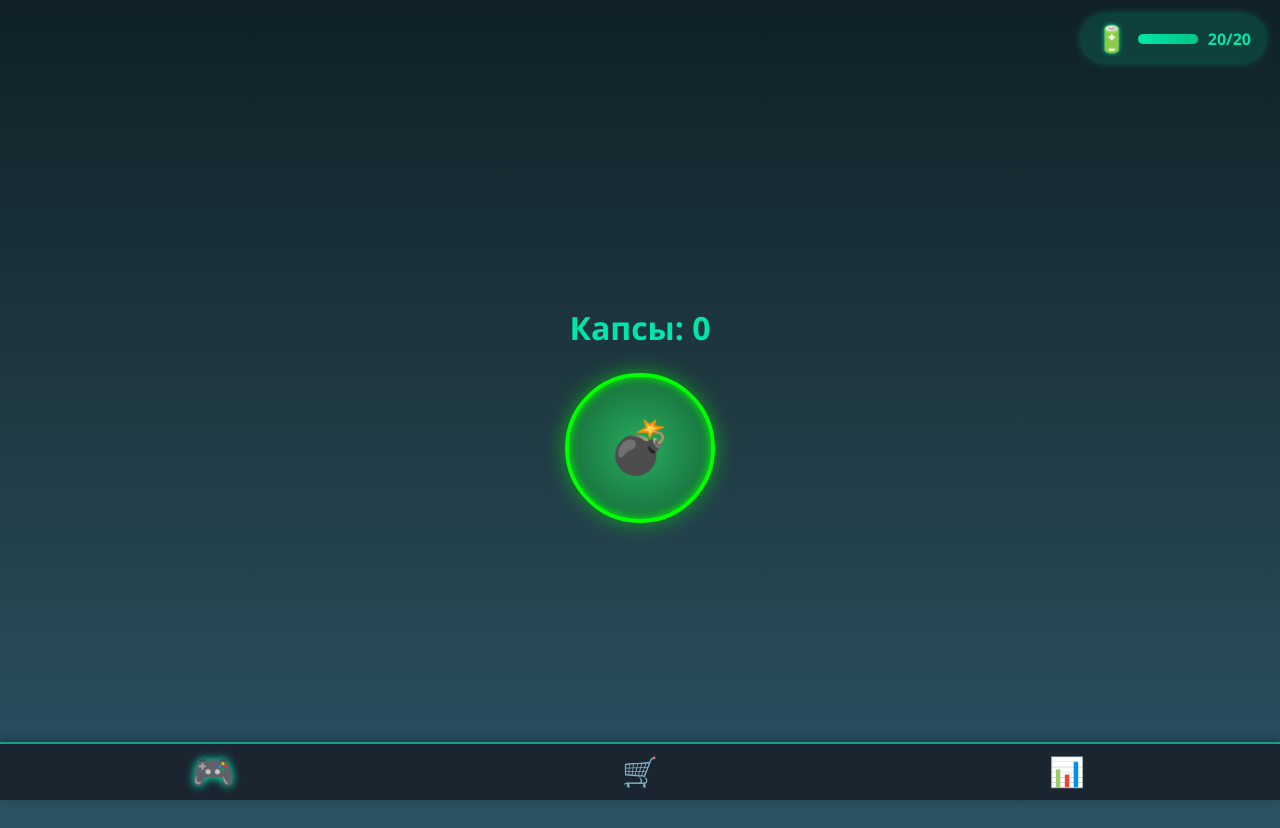
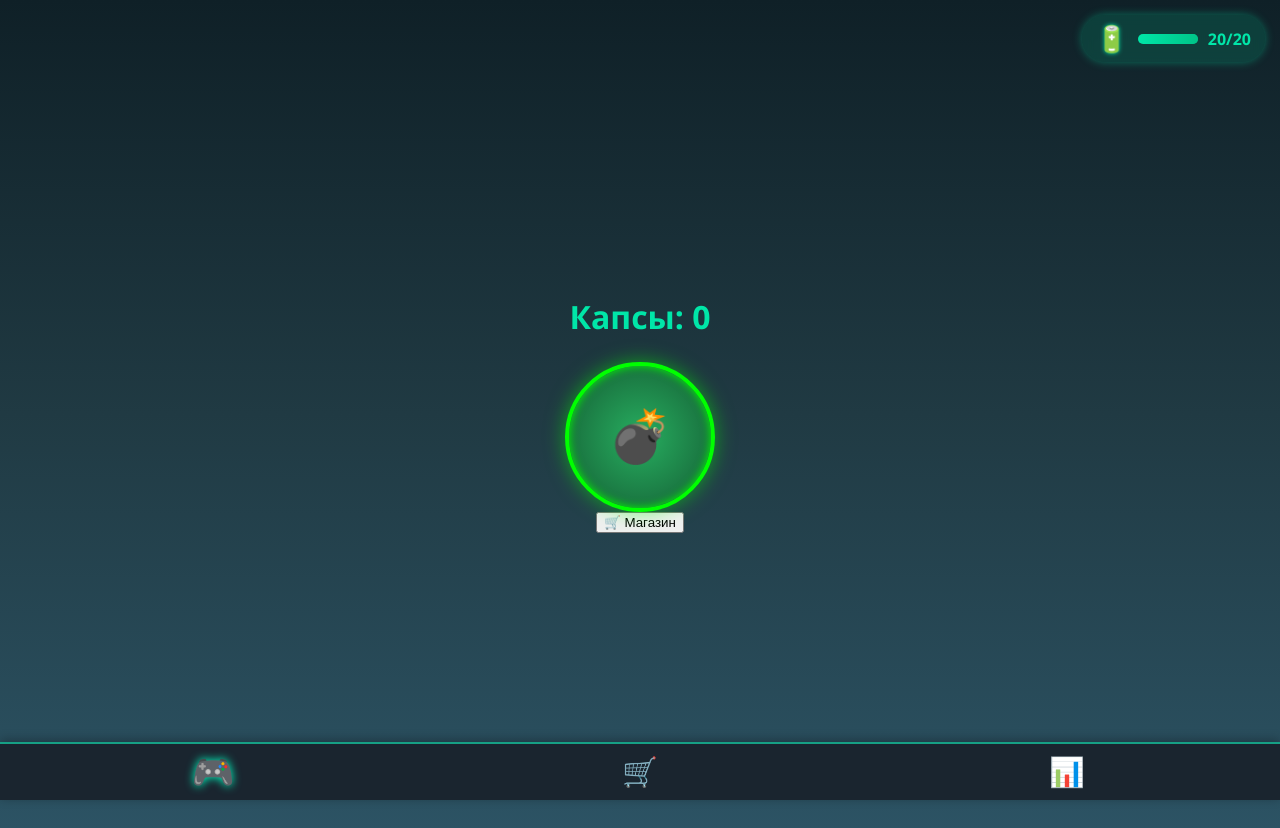
Before and after one commit to crymory/bunker-clickers, a React (Create React App) app: page / in a window 1280 px wide. Built offline with nearby package versions, Linux system fonts and the light colour scheme.

Commit message:
Update App.js

```diff
--- a/src/App.js
+++ b/src/App.js
@@ -91,9 +91,8 @@ function App() {
     <div className="app">
       {tab === TABS.GAME && (
   <div className="game">
-          <div className="counter">
-            Капсы: {caps.toLocaleString('ru-RU')}
-          </div>
+    {/* Счетчик, энергия, кнопка клика */}
+    <div className="counter">Капсы: {caps.toLocaleString('ru-RU')}</div>
 
     <div className="energy" title={`Энергия: ${energy} из ${maxEnergy}`}>
       <span className="battery-icon">🔋</span>
@@ -106,7 +105,6 @@ function App() {
       <span>{energy}/{maxEnergy}</span>
     </div>
 
-          <div className="button-wrapper">
     <button
       className="click-button"
       onClick={handleClick}
@@ -114,13 +112,21 @@ function App() {
       title={energy === 0 ? 'Недостаточно энергии' : 'Кликни!'}
     ></button>
 
+    {/* Кнопка для открытия магазина */}
+    <button
+      className="open-shop-btn"
+      onClick={() => setTab(TABS.SHOP)}
+    >
+      🛒 Магазин
+    </button>
+
+    {/* Попапы капсов */}
     <div className="popups-container">
       {popups.map(popup => (
         <div key={popup.id} className="caps-popup">
           {popup.text}
         </div>
       ))}
-            </div>
     </div>
   </div>
 )}
```
Lines whose indentation alone changed are shown as unchanged.
